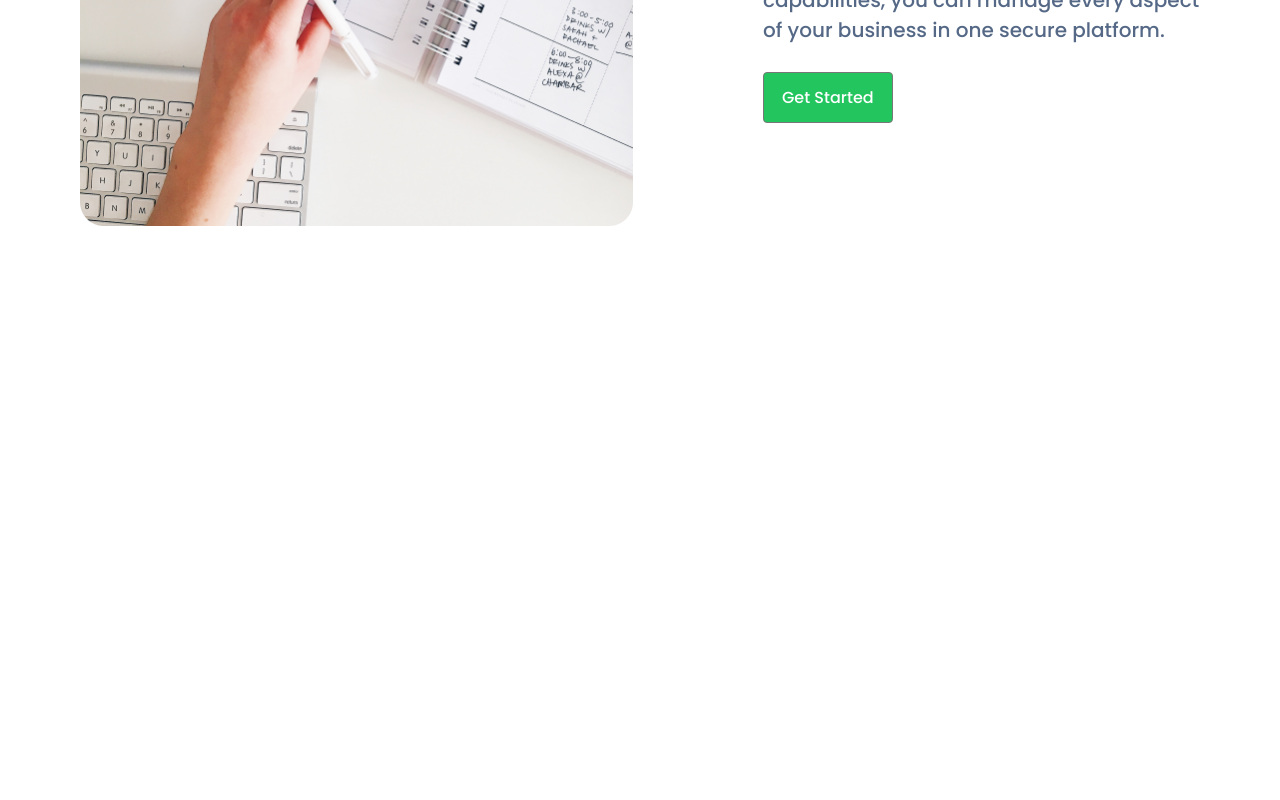
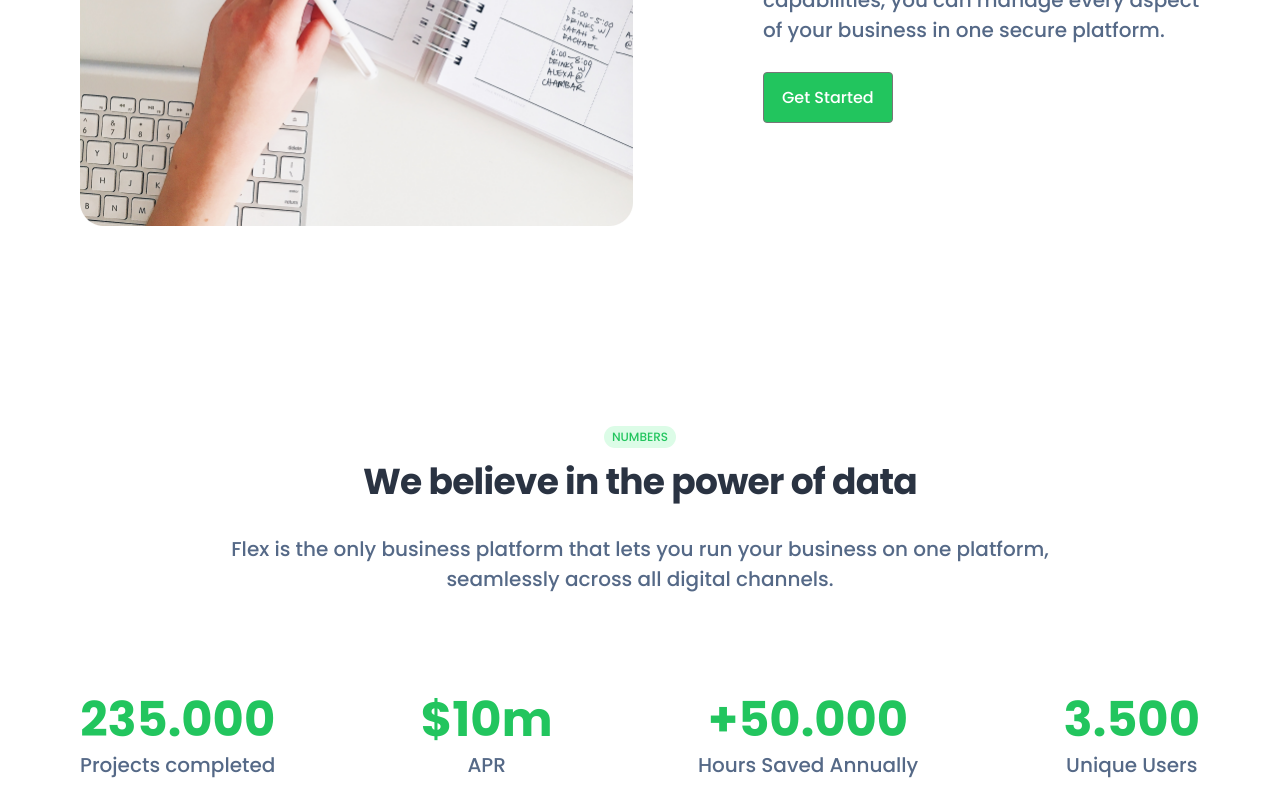
Before and after one commit to MariusAskelovic/7_react_teacherLess_practise, a React (Vite) app: page / in a window 1280 px wide. Shown: the part 3023-3823 px from the top of the page. Before the commit the page ends 3249 px from the top, so only its background shows below. Built offline with nearby package versions, Linux system fonts and the light colour scheme.

Commit message:
counterSection

```diff
--- a/src/App.jsx
+++ b/src/App.jsx
@@ -5,6 +5,7 @@ import Subhero from './components/Subhero';
 import Features from './components/Features';
 import Features2 from './components/Features2';
 import Features3 from './components/Features3';
+import Numbers from './components/Numbers';
 
 export default function App() {
   return (
@@ -15,6 +16,7 @@ export default function App() {
       {true && <Features />}
       {true && <Features2 />}
       {true && <Features3 />}
+      {true && <Numbers />}
     </div>
   )
 }
--- /dev/null
+++ b/src/components/Counter.jsx
@@ -0,0 +1,9 @@
+import './counter.scss'
+export default function Counter(props) {
+    return (
+        <div className="counterBlock">
+            <h2>{props.value}</h2>
+            <p>{props.title}</p>
+        </div>
+    )
+}
--- /dev/null
+++ b/src/components/Numbers.jsx
@@ -0,0 +1,25 @@
+import Counter from "./Counter";
+import SectionTitle from "./SectionTitle";
+import './numbers.scss'
+
+export default function Numbers() {
+    return (
+        <div className="container numbers">
+            <SectionTitle
+                pill='NUMBERS'
+                title='We believe in the power of data'
+                subtitle=' Flex is the only business platform that lets you run your business on one platform, seamlessly across all digital channels.'
+
+                pillClass="pill"
+                titleClass='sectionTitle'
+                subtitleClass='sectionSubtitle'
+            />
+            <div className="numbersCounter">
+                <Counter title='Projects completed' value='235.000' />
+                <Counter title='APR' value='$10m' />
+                <Counter title='Hours Saved Annually' value='+50.000' />
+                <Counter title='Unique Users' value='3.500' />
+            </div>
+        </div>
+    )
+}
--- /dev/null
+++ b/src/components/counter.scss
@@ -0,0 +1,16 @@
+.counterBlock {
+  display: flex;
+  flex-direction: column;
+  h2 {
+    font-size: 48px;
+    font-weight: 700;
+    line-height: 60px;
+    color: var(--green-medium);
+    margin: 0;
+  }
+  p {
+    font-size: 20px;
+    font-weight: 500;
+    color: var(--gray-light);
+  }
+}
--- a/src/components/features3.scss
+++ b/src/components/features3.scss
@@ -2,6 +2,7 @@
   display: flex;
   gap: 130px;
   align-items: center;
+  margin-bottom: 200px;
 
   .features3BigImg {
     width: 555px;
--- /dev/null
+++ b/src/components/numbers.scss
@@ -0,0 +1,14 @@
+.numbers {
+  text-align: center;
+  .sectionSubtitle {
+    max-width: 920px;
+    margin-left: auto;
+    margin-right: auto;
+  }
+
+  .numbersCounter {
+    margin-top: 96px;
+    display: flex;
+    justify-content: space-between;
+  }
+}
```
